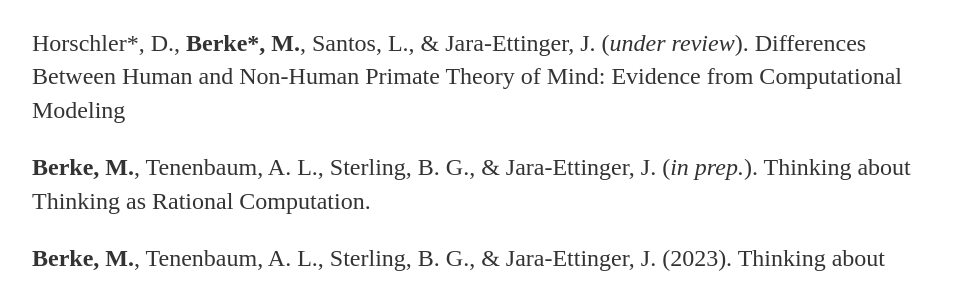
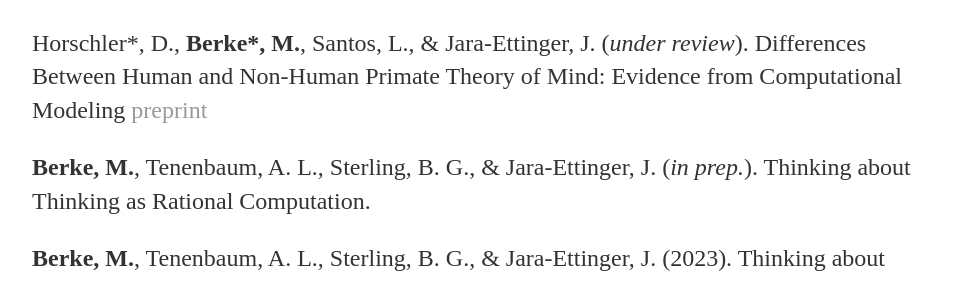
Before and after one commit to marleneberke/marleneberke.github.io, a Jekyll site: the page built from publications.html, in a window 1280 px wide. Shown: the part 262-544 px from the top of the page, without its empty margins (160-1116 px from the left). Built offline with Jekyll 4.4.1, drawn with Linux system fonts in a browser that asks for light colours.

Commit message:
Update publications.html
Linking bioarchiv preprint for NHP ToM paper

```diff
--- a/publications.html
+++ b/publications.html
@@ -7,7 +7,7 @@ title: Publications
 
 <p><b>Berke, M.</b>, Azerbayev, Z., Belledonne, M., Tavares, Z., & Jara-Ettinger, J. (<i>under review</i>). MetaCOG: Learning a metacognition to recover what objects are actually there. <a href="https://github.com/marleneberke/marleneberke.github.io/raw/main/METACOG.pdf">preprint</a> </p>
 
-<p>Horschler*, D., <b>Berke*, M.</b>, Santos, L., & Jara-Ettinger, J. (<i>under review</i>). Differences Between Human and Non-Human Primate Theory of Mind: Evidence from Computational Modeling </p>
+<p>Horschler*, D., <b>Berke*, M.</b>, Santos, L., & Jara-Ettinger, J. (<i>under review</i>). Differences Between Human and Non-Human Primate Theory of Mind: Evidence from Computational Modeling <a href="https://www.biorxiv.org/content/10.1101/2023.08.02.551487v1.full.pdf">preprint</a> </p>
 
 <p><b>Berke, M.</b>, Tenenbaum, A. L., Sterling, B. G., & Jara-Ettinger, J. (<i>in prep.</i>). Thinking about Thinking as Rational Computation. </p>
 
```
